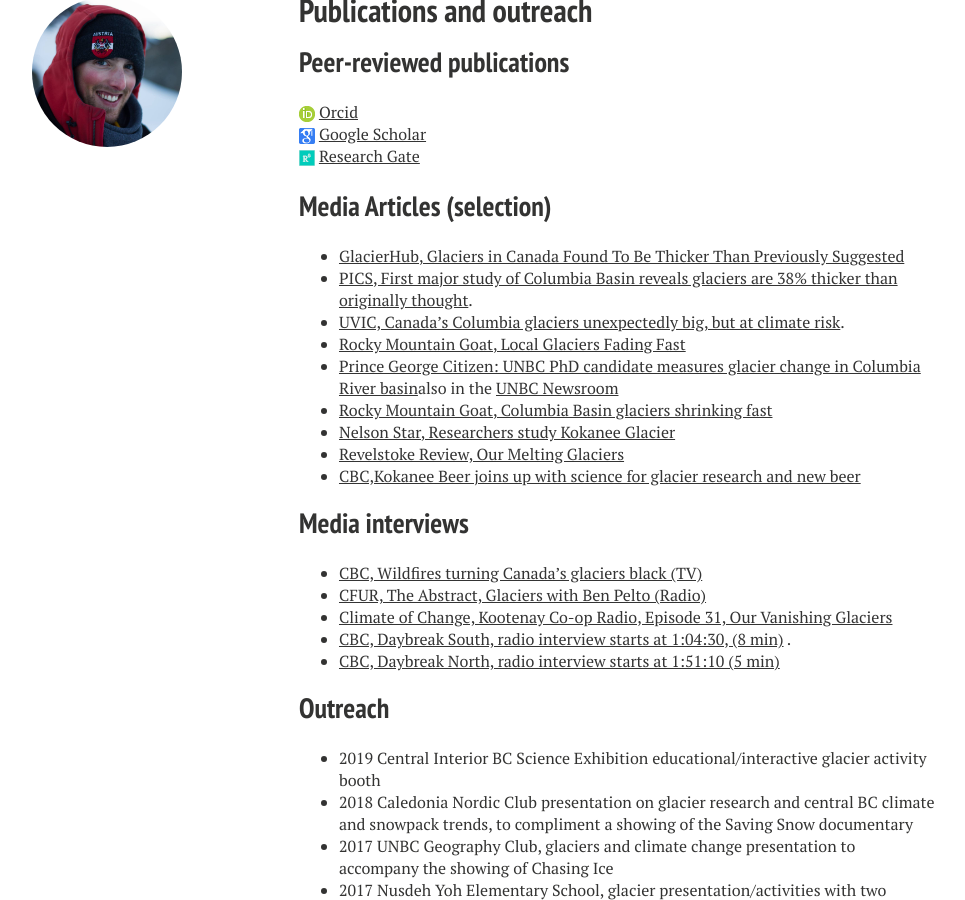
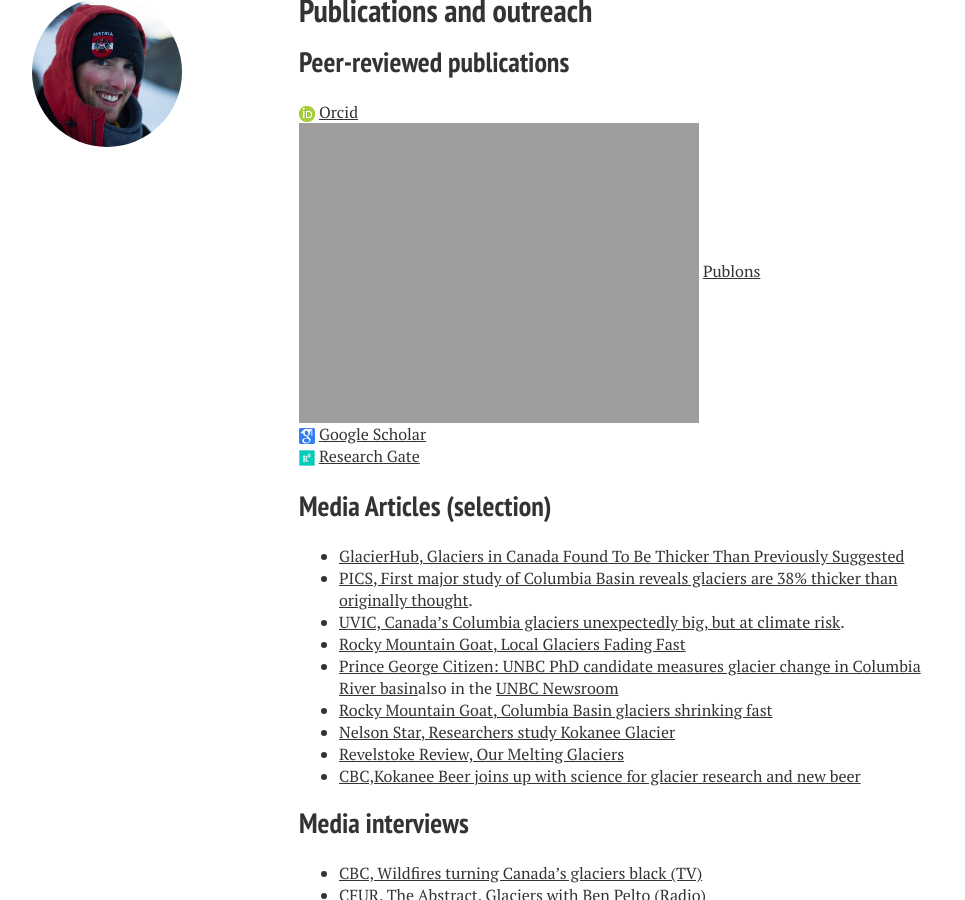
Before and after one commit to bpelto/bpelto.github.io, a Jekyll site: the page built from publications/index.md, in a window 1280 px wide and 900 px high, scrolled down 1084 px. Shown: the whole window, without its empty margins (21-986 px from the left). Built offline with Jekyll 4.4.1, drawn with Linux system fonts in a browser that asks for light colours; nearby versions of some CDN libraries.

Commit message:
add publons

```diff
--- a/publications/index.md
+++ b/publications/index.md
@@ -8,6 +8,7 @@ title: "Publications and outreach"
 ## Peer-reviewed publications
 
 ![Orcid]({{ site.url }}/images/orcid.png) [Orcid](https://orcid.org/0000-0002-3488-3599)
+![Publons]({{ site.url }}/images/publons.png) [Publons](https://publons.com/researcher/4108388/ben-pelto/)
 ![Scholar]({{ site.url }}/images/scholar.png) [Google Scholar](https://scholar.google.ca/citations?user=aadGZFMAAAAJ&hl=en&oi=ao)
 ![ResearchGate]({{ site.url }}/images/researchgate.png) [Research Gate](https://www.researchgate.net/profile/Ben_Pelto)
 
```
